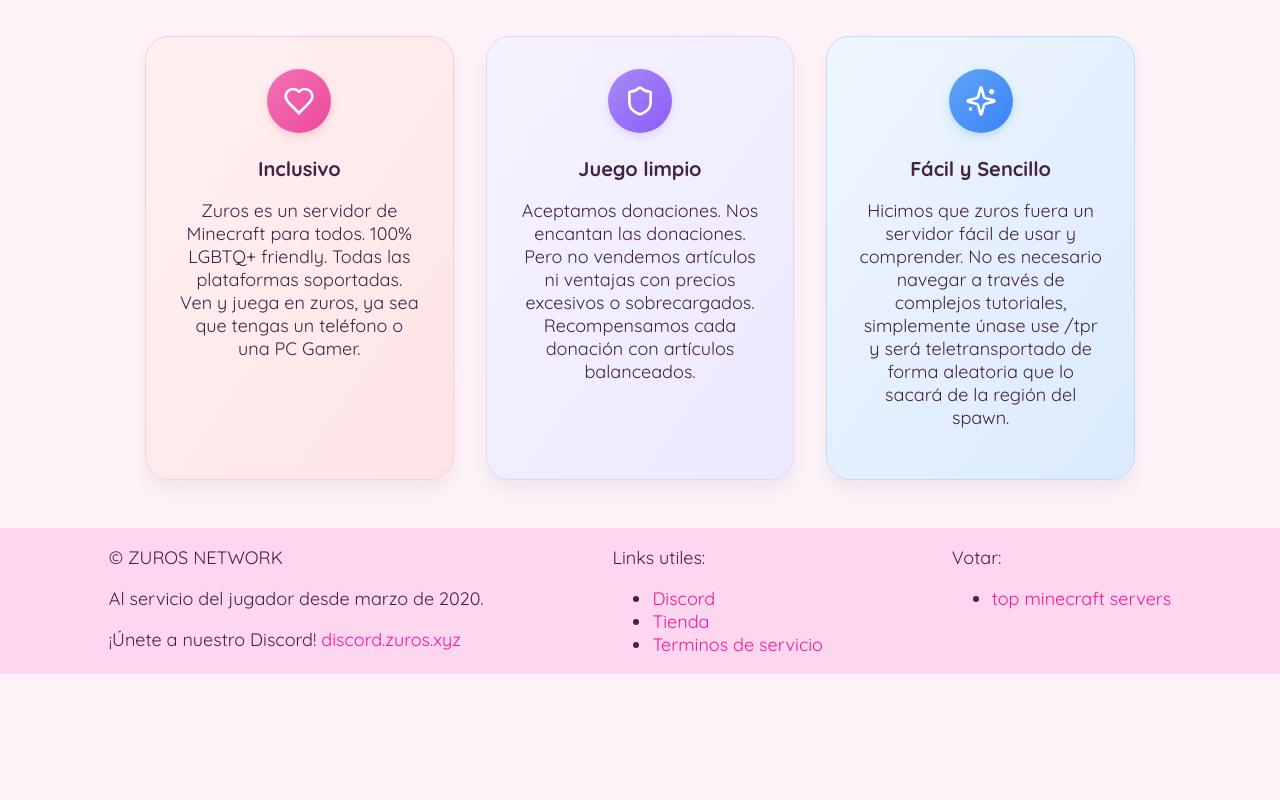
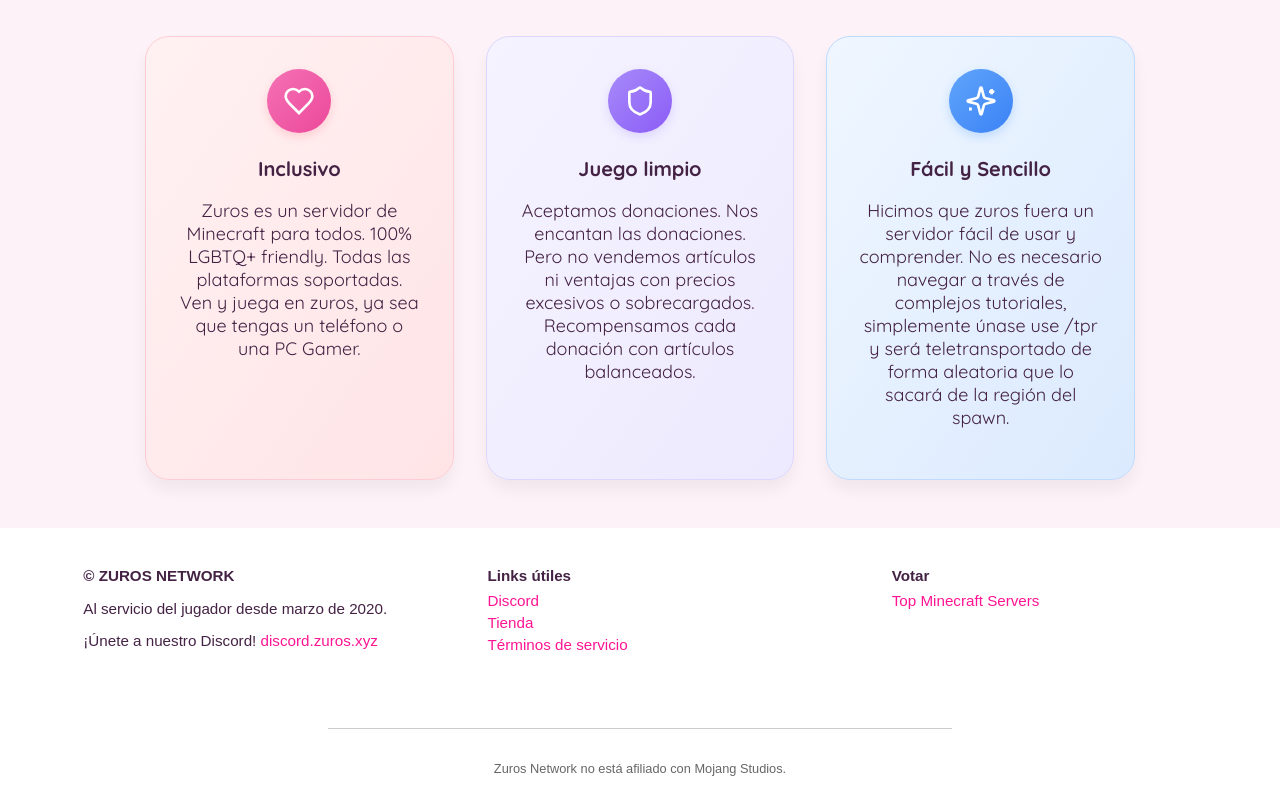
Before and after one commit to ZUROS-NETWORK/zuros-web, a React (Vite) app in the folder frontend/: page / in a window 1280 px wide. Shown: the part 1573-2373 px from the top of the page. Before the commit the page ends 2247 px from the top, so only its background shows below. Built offline with nearby package versions, Linux system fonts and the light colour scheme; no server answers.

Commit message:
improved footer styles

```diff
--- a/frontend/src/components/Footer/Footer.css
+++ b/frontend/src/components/Footer/Footer.css
@@ -1,7 +1,69 @@
-footer {
-display: flex;
-gap: 20px;
-justify-content: space-evenly;
-background-color: rgb(253, 215, 239);
-flex-shrink: 0;
+.footer {
+    display: flex;
+    flex-wrap: wrap;
+    justify-content: space-evenly;
+    gap: 2rem;
+    padding: 1.5rem 1rem;
+    background-color: #ffffff;
+    font-family: sans-serif;
+    font-size: 0.95rem;
 }
+
+.footer-group {
+    min-width: 200px;
+    max-width: 305px;
+    flex: 1;
+}
+
+.footer-title {
+    font-weight: bold;
+    margin-bottom: 0.5rem;
+}
+
+.footer a:hover {
+    text-decoration: underline;
+}
+
+.footer ul {
+    list-style: none;
+    padding: 0;
+    margin: 0;
+}
+
+.footer li {
+    margin: 0.3rem 0;
+}
+
+.footer-separator {
+    width: 50%;
+    margin: 2rem;
+    border: none;
+    border-bottom: 1px solid #ccc;
+}
+
+.footer-note {
+    display: flex;
+    width: 100%;
+    flex-direction: column;
+    align-items: center;
+    font-size: 0.8rem;
+    color: #666;
+}
+
+@media (max-width: 600px) {
+    .footer {
+        flex-direction: column;
+        align-items: flex-start;
+        gap: 1rem;
+        padding: 1rem;
+    }
+
+    .footer-group {
+        width: 100%;
+    }
+
+    .footer-separator {
+        width: 100%;
+        margin: 1rem;
+    }
+}
--- a/frontend/src/components/Footer/Footer.jsx
+++ b/frontend/src/components/Footer/Footer.jsx
@@ -2,40 +2,40 @@ import "./Footer.css";
 
 export const Footer = () => {
   return (
-    <footer>
-      <div className="footer">
-        <p>&copy; ZUROS NETWORK</p>
-        Al servicio del jugador desde marzo de 2020.
+    <footer className="footer">
+      <div className="footer-group">
+        <p className="footer-title">&copy; ZUROS NETWORK</p>
+        <p>Al servicio del jugador desde marzo de 2020.</p>
         <p>
           ¡Únete a nuestro Discord!{" "}
           <a href="https://discord.zuros.xyz/">discord.zuros.xyz</a>
         </p>
       </div>
 
-      <div className="footer">
-        <p>Links utiles: </p>
+      <div className="footer-group">
+        <p className="footer-title">Links útiles</p>
+        <ul>
+          <li><a href="https://discord.zuros.xyz">Discord</a></li>
+          <li><a href="https://zuros.tebex.io/category/donar">Tienda</a></li>
+          <li><a href="/legal-terms">Términos de servicio</a></li>
+        </ul>
+      </div>
+
+      <div className="footer-group">
+        <p className="footer-title">Votar</p>
         <ul>
           <li>
-            <a href="https://discord.zuros.xyz">Discord</a>
-          </li>
-          <li>
-            <a href="https://zuros.tebex.io/category/donar">Tienda</a>
-          </li>
-          <li>
-            <a href="/legal-terms">Terminos de servicio</a>
-          </li>
-        </ul>
-      </div>
-      <div className="footer">
-        <p>Votar: </p>
-        <ul>
-          <li>
-            <a href="https://topminecraftservers.org/server/23559">
-              top minecraft servers
+            <a href="https://topminecraftservers.org/server/23559" target="_blank" rel="noopener noreferrer">
+              Top Minecraft Servers
             </a>
           </li>
         </ul>
       </div>
+
+      <div className="footer-note">
+        <hr className="footer-separator" />
+        Zuros Network no está afiliado con Mojang Studios.
+      </div>
     </footer>
   );
 };
```
